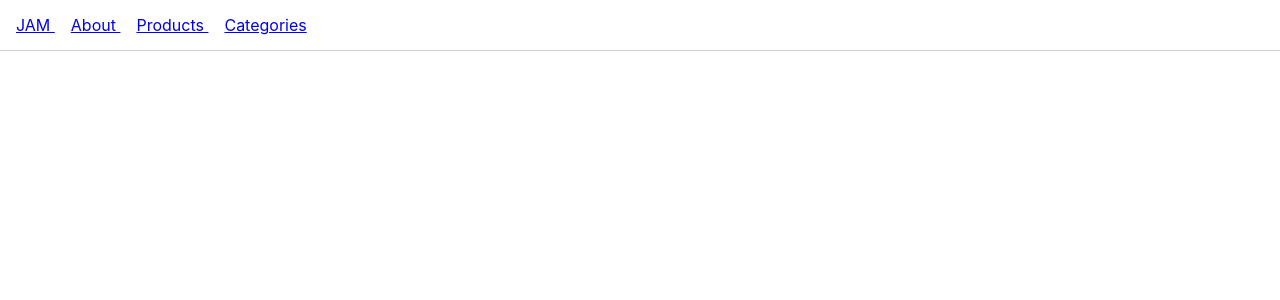
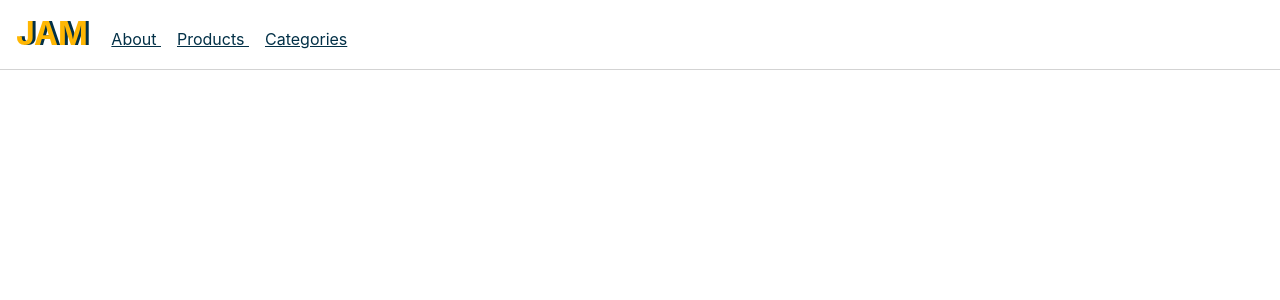
Before and after one commit to ameeking/jam, a Nuxt app: page /category/1 in a window 1280 px wide. Shown: the top 300 px of the page. Built offline with nearby package versions, Linux system fonts and the light colour scheme.

Commit message:
Updating navigation component to pass logo

```diff
--- a/assets/scss/main.scss
+++ b/assets/scss/main.scss
@@ -6,3 +6,7 @@ body {
 h1, h2, h3, h4, h5, h6 {
   font-family: Georgia, Cambria, "Times New Roman", Times, serif
 }
+
+a {
+  color: #023047;
+}
--- /dev/null
+++ b/components/Logo/Logo.vue
@@ -0,0 +1,20 @@
+<template>
+  <span class="logo">
+    JAM
+  </span>
+</template>
+
+<script>
+export default {
+  name: "Logo",
+};
+</script>
+
+<style lang="scss">
+.logo {
+  font-weight: bold;
+  font-size: 2rem;
+  color: #ffb703;
+  text-shadow: 3px 0 #023047;
+}
+</style>
--- a/components/Navigation/Navigation.vue
+++ b/components/Navigation/Navigation.vue
@@ -1,6 +1,11 @@
 <template>
   <nav class="navigation">
       <ul class="navigation__items">
+        <li class="navigation__item">
+          <nuxt-link to="/" class="navigation__home">
+            <slot></slot>
+          </nuxt-link>
+        </li>
         <li class="navigation__item" v-for="directory in directories" :key="directory.id">
           <nuxt-link :to="directory.path">
             {{ directory.name }}
@@ -16,11 +21,6 @@ export default {
   data() {
     return {
       directories: [
-        {
-          id: 0,
-          path: '/',
-          name: "JAM"
-        },
         {
           id: 1,
           path: '/about',
@@ -52,4 +52,8 @@ export default {
   display: inline;
   padding: 0 1rem 0 0;
 }
+
+.navigation__home {
+  text-decoration: none;
+}
 </style>
--- a/layouts/default.vue
+++ b/layouts/default.vue
@@ -1,7 +1,9 @@
 <template>
   <div>
     <header class="header">
-      <Navigation />
+      <Navigation>
+        <Logo />
+      </Navigation>
     </header>
     <main class="main">
       <nuxt />
@@ -11,10 +13,12 @@
 
 <script>
   import Navigation from '../components/Navigation/Navigation';
+  import Logo from '../components/Logo/Logo';
 
   export default {
     components: {
-      'Navigation': Navigation
+      'Navigation': Navigation,
+      'Logo': Logo
     }
   }
 </script>
```
